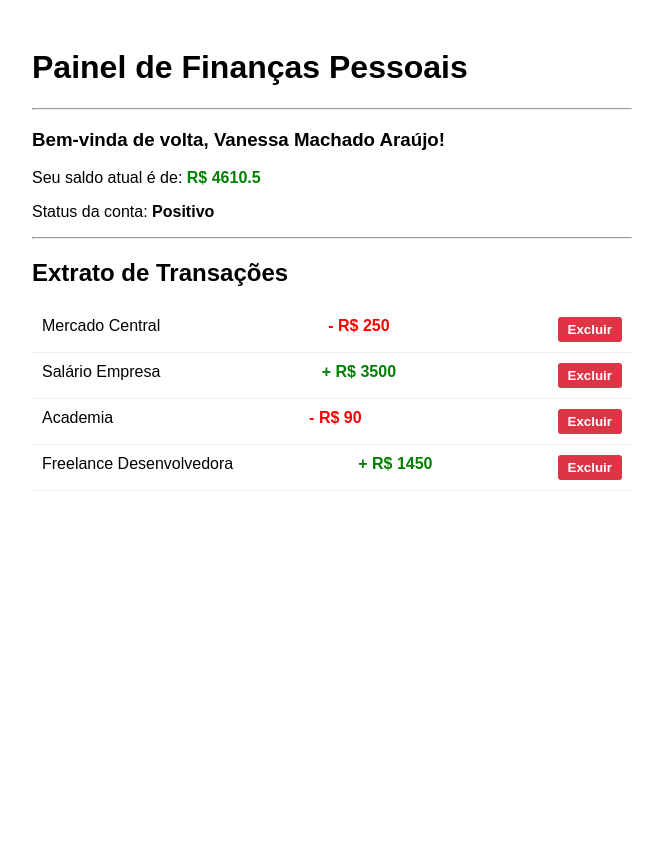
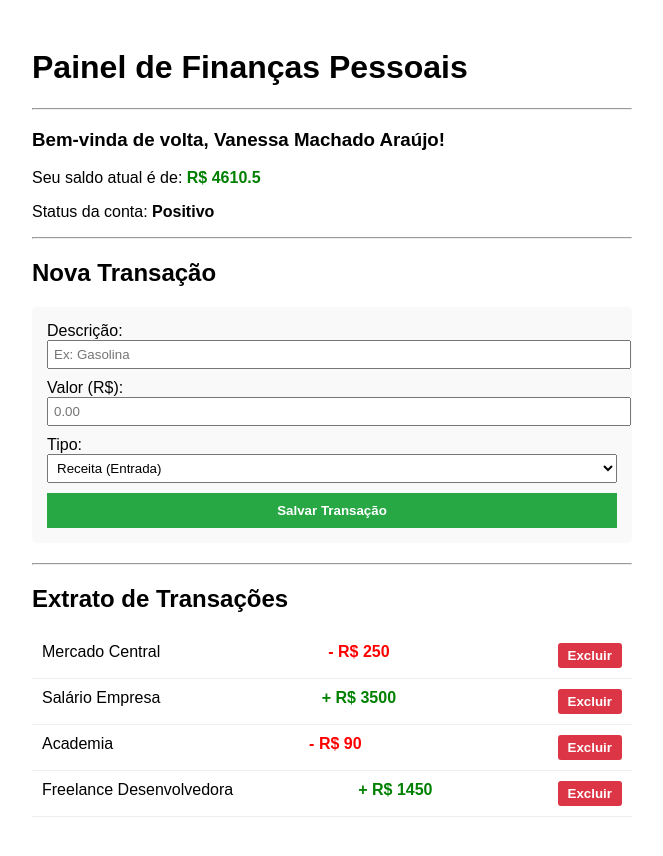
Before and after one commit to dev-VanessaMachado/financas-app, an Angular app in the folder financas-front/: page / in a window 1280 px wide. Shown: the top 856 px of the page, without its empty margins (308-971 px from the left). Before the commit the page ends 800 px from the top, so only its background shows below. Built offline with nearby package versions, Linux system fonts and the light colour scheme.

Commit message:
feat: adiciona formulario de cadastro de transacao com ngModel e recalculo de saldo

```diff
--- a/financas-front/src/app/app.component.html
+++ b/financas-front/src/app/app.component.html
@@ -13,6 +13,34 @@
   </p>
 
   <p>Status da conta: <strong>{{ resumoSaldo.saldoAtual >= 0 ? 'Positivo' : 'Negativo' }}</strong></p>
+
+  <hr>
+
+  <h2>Nova Transação</h2>
+  <div style="background-color: #f9f9f9; padding: 15px; border-radius: 5px; margin-bottom: 20px;">
+
+    <div style="margin-bottom: 10px;">
+      <label>Descrição: </label>
+      <input type="text" [(ngModel)]="novaDescricao" placeholder="Ex: Gasolina" style="width: 100%; padding: 5px;">
+    </div>
+
+    <div style="margin-bottom: 10px;">
+      <label>Valor (R$): </label>
+      <input type="number" [(ngModel)]="novoValor" placeholder="0.00" style="width: 100%; padding: 5px;">
+    </div>
+
+    <div style="margin-bottom: 10px;">
+      <label>Tipo: </label>
+      <select [(ngModel)]="novoTipo" style="width: 100%; padding: 5px;">
+        <option value="RECEITA">Receita (Entrada)</option>
+        <option value="DESPESA">Despesa (Saída)</option>
+      </select>
+    </div>
+
+    <button (click)="adicionarTransacao()" style="background-color: #28a745; color: white; border: none; padding: 10px 15px; cursor: pointer; width: 100%; font-weight: bold;">
+      Salvar Transação
+    </button>
+  </div>
 
   <hr>
 
--- a/financas-front/src/app/app.component.ts
+++ b/financas-front/src/app/app.component.ts
@@ -34,8 +34,55 @@ export class AppComponent {
   ];
 
   // =========================================================================
+  // VARIÁVEIS AUXILIARES (Conectadas diretamente ao Formulário HTML)
+  // =========================================================================
+  novaDescricao: string = '';
+  novoValor: number | null = null; // Iniciamos com null para a caixinha começar limpa na tela
+  novoTipo: string = 'RECEITA';    // Padrão inicial do Select será 'Receita'
+
+  // =========================================================================
   // COMPORTAMENTOS (Métodos da Classe)
   // =========================================================================
+
+  /**
+   * Pega os dados capturados pelas variáveis auxiliares, valida e insere na lista.
+   */
+  adicionarTransacao(): void {
+
+    // Fazemos uma barreira de segurança (igual no Java).
+    // Verificamos se a descrição não está vazia (.trim() remove espaços em branco das pontas)
+    // e se o valor existe e é maior que zero. Se algo estiver errado, o código para no 'return'.
+    if (!this.novaDescricao || this.novaDescricao.trim() === '' || !this.novoValor || this.novoValor <= 0) {
+      alert('Por favor, preencha todos os campos corretamente!');
+      return;
+    }
+
+    // Criamos o novo objeto da transação estruturado
+    const nova = {
+      id: Date.now(), // Gera um ID numérico único usando os milissegundos do relógio atual
+      descricao: this.novaDescricao,
+      valor: this.novoValor,
+      tipo: this.novoTipo
+    };
+
+    // O método .push() empurra o nosso novo objeto para o fim do Array original
+    this.transacoes.push(nova);
+
+    // Se a transação que o usuário acabou de criar for do tipo RECEITA, nós somamos ao saldo atual.
+    // Se for do tipo DESPESA, nós subtraímos do saldo atual.
+    if (nova.tipo === 'RECEITA') {
+      this.resumoSaldo.saldoAtual += nova.valor;
+    } else {
+      this.resumoSaldo.saldoAtual -= nova.valor;
+    }
+
+    // LIMPEZA:
+    // Como usamos Two-Way Data Binding, ao resetarmos as variáveis aqui no TypeScript,
+    // o Angular limpa instantaneamente os textos das caixinhas lá na tela do usuário!
+    this.novaDescricao = '';
+    this.novoValor = null;
+    this.novoTipo = 'RECEITA';
+  }
 
   /**
    * Remove uma transação específica da memória e estorna o seu impacto no saldo.
--- a/financas-front/src/app/app.module.ts
+++ b/financas-front/src/app/app.module.ts
@@ -1,5 +1,6 @@
 import { NgModule } from '@angular/core';
 import { BrowserModule, provideClientHydration } from '@angular/platform-browser';
+import { FormsModule } from '@angular/forms';
 
 import { AppRoutingModule } from './app-routing.module';
 import { AppComponent } from './app.component';
@@ -10,7 +11,8 @@ import { AppComponent } from './app.component';
   ],
   imports: [
     BrowserModule,
-    AppRoutingModule
+    AppRoutingModule,
+    FormsModule
   ],
   providers: [
     provideClientHydration()
```
